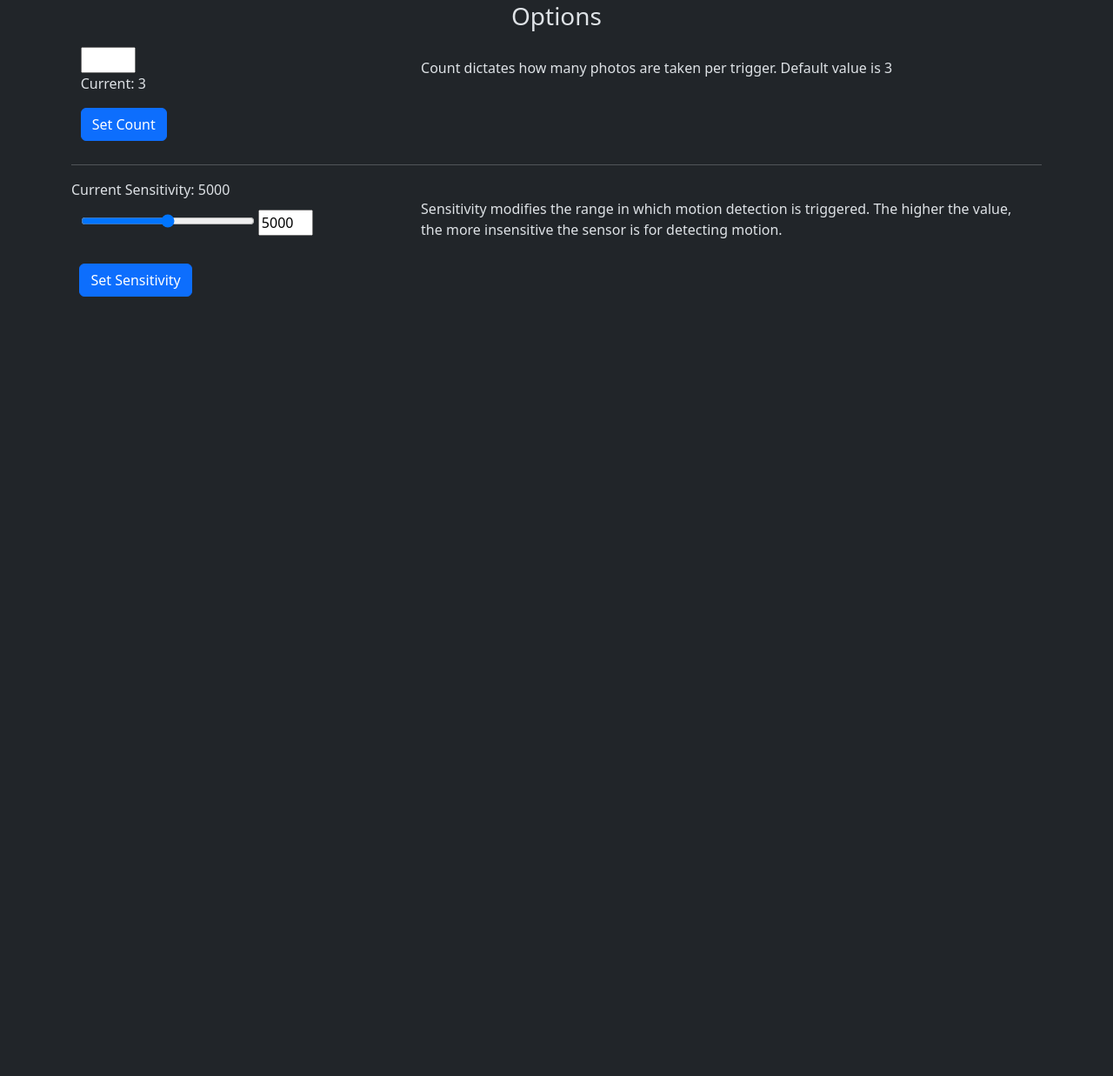
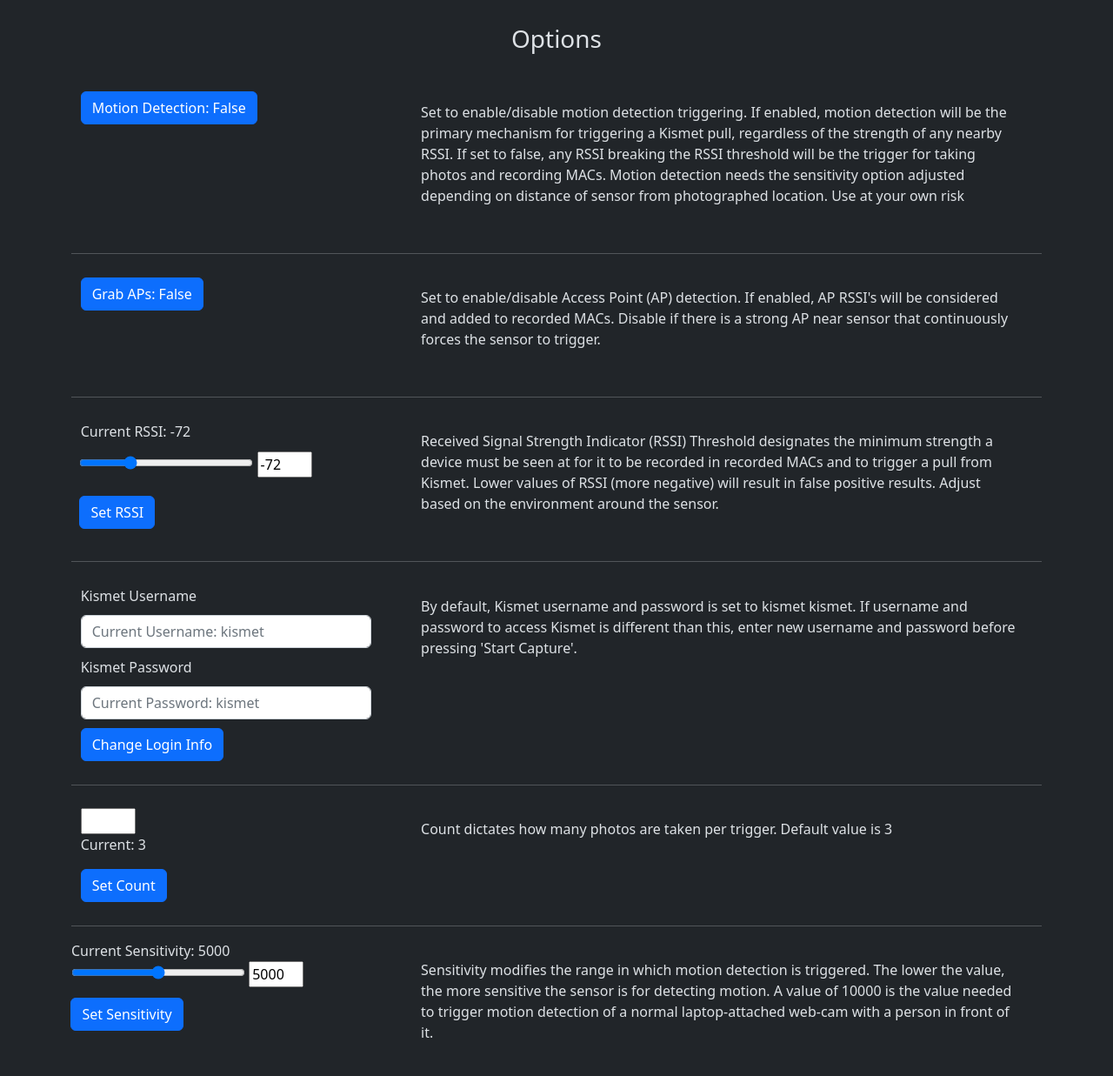
Before and after one commit to GrokkedBandwidth/kismet_camera_server, a Flask app: page /options in a window 1280 px wide. Shown: the part 54-1291 px from the top of the page at 87% size. Before the commit the page ends 395 px from the top, so only its background shows below. Run offline with Flask 2, Linux system fonts and the light colour scheme; some libraries are stand-ins or nearby versions.

Commit message:
Placed options from home page in options.html

```diff
--- a/main.py
+++ b/main.py
@@ -12,7 +12,7 @@ import os
 # If MOTION_DETECTION set to True, motion detection will be primary means of application making API calls
 # and storing data. If set to False, application will do an API call every 5 seconds and store and only take
 # photos if a RSSI meets or exceeds TARGET_RSSI
-MOTION_DETECTION = True
+MOTION_DETECTION = False
 
 # If GRAB_APS is set to True, data will be stored for APs as well as other WiFi devices that exceed TARGET_RSSI
 # by default, set to False to reduce false positives
@@ -169,29 +169,32 @@ def gen_frames():
 
 @app.route('/', methods=['POST', 'GET'])
 def home():
-    global USERNAME, PASSWORD
-    form = CreateKismetForm()
-    form.username.render_kw = {'placeholder': USERNAME}
-    form.password.render_kw = {'placeholder': PASSWORD}
-    if form.validate_on_submit():
-        USERNAME = form.username.data
-        PASSWORD = form.password.data
-        return redirect(url_for('home'))
     return render_template('index.html',
                            motion=MOTION_DETECTION,
                            aps=GRAB_APS,
                            rssi=TARGET_RSSI,
-                           form=form,
                            start=START,
                            stream=STREAM,
                            rotaiton=ROTATION)
 
-@app.route('/options')
+@app.route('/options', methods=['GET', 'POST'])
 def options():
+    global USERNAME, PASSWORD
+    form = CreateKismetForm()
+    form.username.render_kw = {'placeholder': f'Current Username: {USERNAME}'}
+    form.password.render_kw = {'placeholder': f'Current Password: {PASSWORD}'}
+    if form.validate_on_submit():
+        USERNAME = form.username.data
+        PASSWORD = form.password.data
+        return redirect(url_for('options'))
     return render_template('options.html',
                            count=COUNT,
+                           form=form,
                            camera=CAMERA,
-                           sensitivity=SENSITIVITY)
+                           rssi=TARGET_RSSI,
+                           motion=MOTION_DETECTION,
+                           aps=GRAB_APS,
+                           sensitivity=SENSITIVITY,)
 
 @app.route('/downloads')
 def downloads():
@@ -230,15 +233,6 @@ def delete_all():
         os.remove(f'{IMAGE_DIRECTORY}/{file}')
     return redirect(url_for('downloads'))
 
-
-
-
-
-
-
-
-
-
 @app.route('/video_feed')
 def video_feed():
     return Response(gen_frames(), mimetype='multipart/x-mixed-replace; boundary=frame')
@@ -250,7 +244,7 @@ def set_motion_detect():
         MOTION_DETECTION = False
     else:
         MOTION_DETECTION = True
-    return redirect(url_for('home', motion=MOTION_DETECTION))
+    return redirect(url_for('options', motion=MOTION_DETECTION))
 
 @app.route('/set_grab_aps')
 def set_grab_aps():
@@ -259,14 +253,14 @@ def set_grab_aps():
         GRAB_APS = False
     else:
         GRAB_APS = True
-    return redirect(url_for('home', aps=GRAB_APS))
+    return redirect(url_for('options', aps=GRAB_APS))
 
 @app.route('/set_rssi', methods=['POST'])
 def set_rssi():
     global TARGET_RSSI
     rssi = request.form['text']
     TARGET_RSSI = int(rssi)
-    return redirect(url_for('home', rssi=TARGET_RSSI))
+    return redirect(url_for('options', rssi=TARGET_RSSI))
 
 @app.route('/set_sensitivity', methods=['POST'])
 def set_sensitivity():
@@ -304,7 +298,6 @@ def set_camera():
     CAMERA = request.form['camera']
     return redirect(url_for('options', camera=CAMERA))
 
-
 @app.route('/rotate', methods=['POST', 'GET'])
 def rotate():
     global ROTATION
--- a/static/css/clean.css
+++ b/static/css/clean.css
@@ -5,7 +5,10 @@
     margin-top: 50px;
 }
 .title_header {
-    padding: 0 3%;
+    padding: 2%;
+}
+.front_menu_option {
+    padding-bottom: 100px;
 }
 
 .login_menu {
--- a/templates/options.html
+++ b/templates/options.html
@@ -1,9 +1,91 @@
 {% include "header.html" %}
+{% import "bootstrap/wtf.html" as wtf %}
 <html>
 <body>
 <h3 class="title_header">Options</h3>
     <div class="container">
-
+        <div class="row">
+            <div class="col-lg-4 col-md-4">
+                <div class="col option">
+                     <a
+                       class="btn btn-primary"
+                       href="{{ url_for('set_motion_detect') }}">Motion Detection: {{motion}}</a>
+                </div>
+            </div>
+            <div class="col-lg-8 col-md-8">
+                <div class="col option">
+                    <p>Set to enable/disable motion detection triggering. If enabled, motion detection will be the
+                    primary mechanism for triggering a Kismet pull, regardless of the strength of any nearby RSSI.
+                    If set to false, any RSSI breaking the RSSI threshold will be the trigger for taking photos and
+                    recording MACs. Motion detection needs the sensitivity option adjusted depending on distance of
+                    sensor from photographed location. Use at your own risk</p>
+                </div>
+            </div>
+        </div>
+        <hr>
+        <div class="row">
+            <div class="col-lg-4 col-md-4">
+                <div class="col option">
+                    <a
+                       class="btn btn-primary"
+                       href="{{ url_for('set_grab_aps') }}">Grab APs: {{aps}}</a>
+                </div>
+            </div>
+            <div class="col-lg-8 col-md-8">
+                <div class="col option">
+                    <p>Set to enable/disable Access Point (AP) detection. If enabled, AP RSSI's will be considered and
+                    added to recorded MACs. Disable if there is a strong AP near sensor that continuously forces
+                    the sensor to trigger.</p>
+                </div>
+            </div>
+        </div>
+        <hr>
+         <div class="row">
+            <div class="col-lg-4 col-md-4">
+                <div class="col option">
+                     <form action="/set_rssi" method="post">
+                          <div class="form-group">
+                              <label>Current RSSI: {{rssi}}</label>
+                              <div class="row">
+                                  <div class="col option">
+                                    <input type="range" name="range" step="1" min="-99" max="-1" value="{{rssi}}" onchange="rangePrimary.value=value" style='width: 200px;'>
+                                    <input type="text" name='text' maxlength="3" size="1" id="rangePrimary" value="{{rssi}}"/>
+                                  </div>
+                              </div>
+                              <div class="row">
+                                  <div class="col option">
+                                    <button class="btn btn-primary" type="submit">Set RSSI</button>
+                                  </div>
+                              </div>
+                          </div>
+                    </form>
+                </div>
+            </div>
+            <div class="col-lg-8 col-md-8">
+                <div class="col option">
+                    <p>Received Signal Strength Indicator (RSSI) Threshold designates the minimum strength a device must
+                    be seen at for it to be recorded in recorded MACs and to trigger a pull from Kismet. Lower values
+                    of RSSI (more negative) will result in false positive results. Adjust based on the environment
+                    around the sensor.</p>
+                </div>
+            </div>
+        </div>
+        <hr>
+        <div class="row">
+            <div class="col-lg-4 col-md-4">
+                <div class="col option">
+                        {{ wtf.quick_form(form, novalidate=True, button_map={"submit": "primary"}) }}
+                </div>
+            </div>
+            <div class="col-lg-8 col-md-8">
+                <div class="col option">
+                    <p>By default, Kismet username and password is set to kismet kismet. If username and password to
+                    access Kismet is different than this, enter new username and password before pressing 'Start
+                        Capture'.</p>
+                </div>
+            </div>
+        </div>
+        <hr>
         <div class="row">
             <div class="col-lg-4 col-md-4">
                 <div class="col option">
@@ -26,7 +108,7 @@
                 <form action="/set_sensitivity" method="post">
                           <div class="form-group">
                               <label>Current Sensitivity: {{sensitivity}}</label>
-                              <div class="row option">
+                              <div class="row">
                                   <div class="col">
                                     <input type="range" name="range" step="100" min="0" max="10000" value="{{sensitivity}}"
                                            onchange="rangePrimarySens.value=value" style='width: 200px;'>
@@ -34,7 +116,7 @@
                                            value="{{sensitivity}}"/>
                                   </div>
                               </div>
-                              <div class="row option">
+                              <div class="row">
                                   <div class="col option">
                                     <button class="btn btn-primary" type="submit">Set Sensitivity</button>
                                   </div>
@@ -44,8 +126,9 @@
             </div>
             <div class="col-lg-8 col-md-8">
                 <div class="col option">
-                    <p>Sensitivity modifies the range in which motion detection is triggered. The higher the value,
-                    the more insensitive the sensor is for detecting motion.</p>
+                    <p>Sensitivity modifies the range in which motion detection is triggered. The lower the value,
+                    the more sensitive the sensor is for detecting motion. A value of 10000 is the value needed to
+                    trigger motion detection of a normal laptop-attached web-cam with a person in front of it.</p>
                 </div>
             </div>
         </div>
```
Also changed, not shown: templates/index.html (+51 -65 lines).
